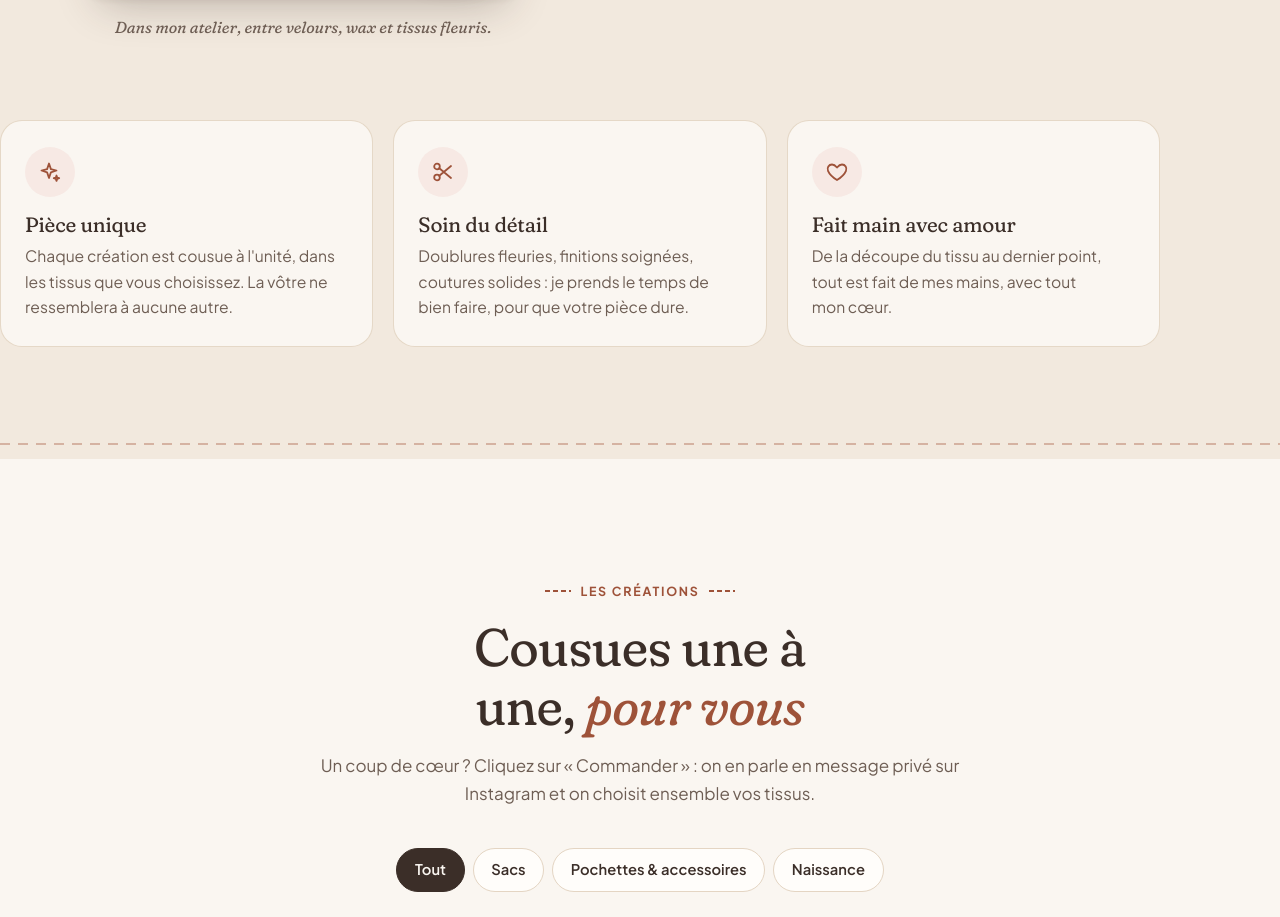
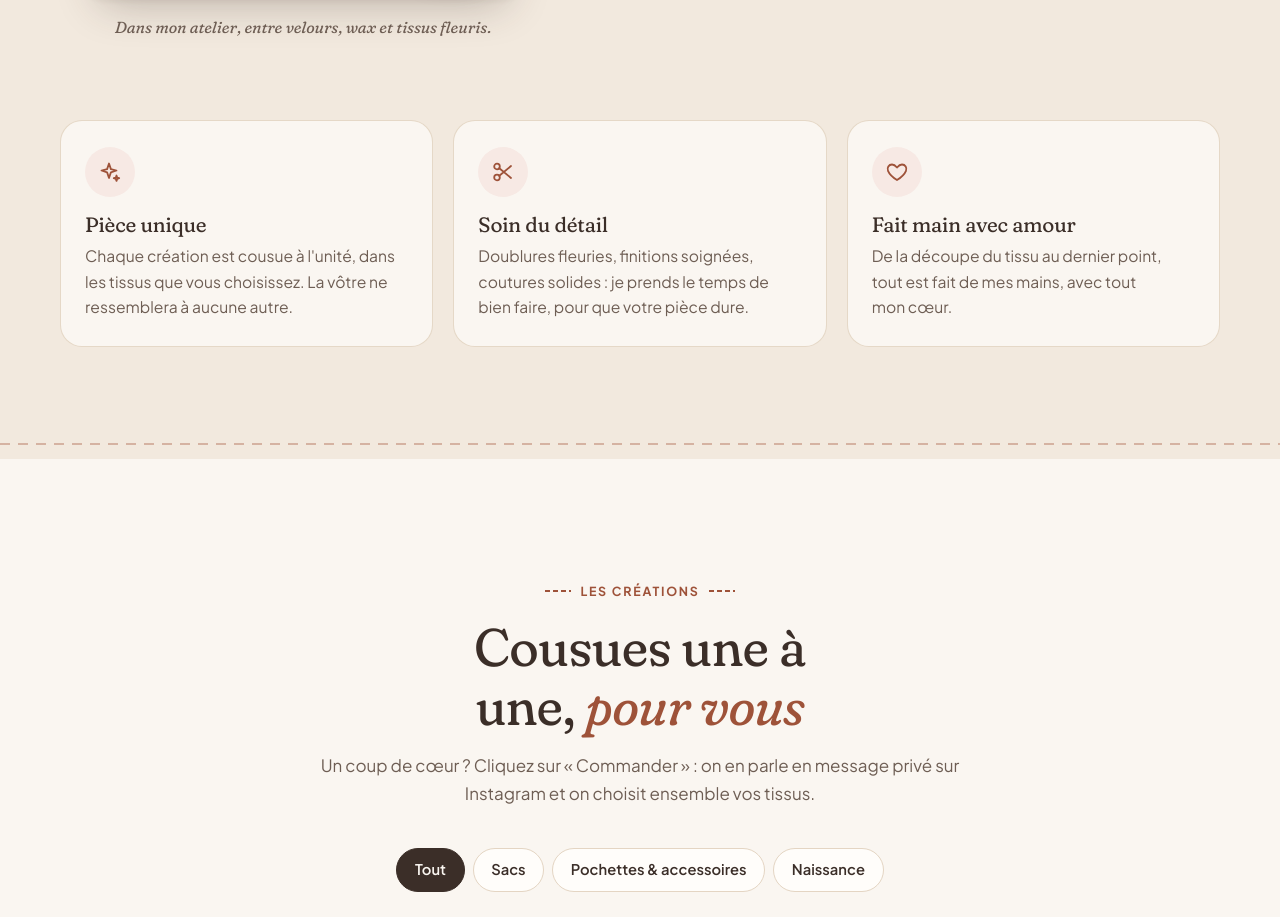
Before and after one commit to Ivar-lordbrock/creation-k, a plain HTML site: page index.html in a window 1280 px wide. Shown: the part 1460-2377 px from the top of the page. Drawn offline with Linux system fonts and the light colour scheme.

Commit message:
Recentre la liste des valeurs (marges supprimées par la remise à zéro des listes)
Co-Authored-By: Claude Opus 5.5 <noreply@anthropic.com>

```diff
--- a/css/style.css
+++ b/css/style.css
@@ -640,6 +640,9 @@ svg { width: 1.2em; height: 1.2em; flex-shrink: 0; }
   gap: 1rem;
   margin-top: clamp(3rem, 7vw, 5rem) !important;
 }
+/* Cette liste est aussi un .container : on rétablit son centrage,
+   que la remise à zéro des listes (ul[class]) supprime. */
+ul.values { margin-inline: auto; }
 .value-card {
   padding: 1.6rem 1.5rem;
   border: 1px solid rgba(228, 213, 195, .9);
```
